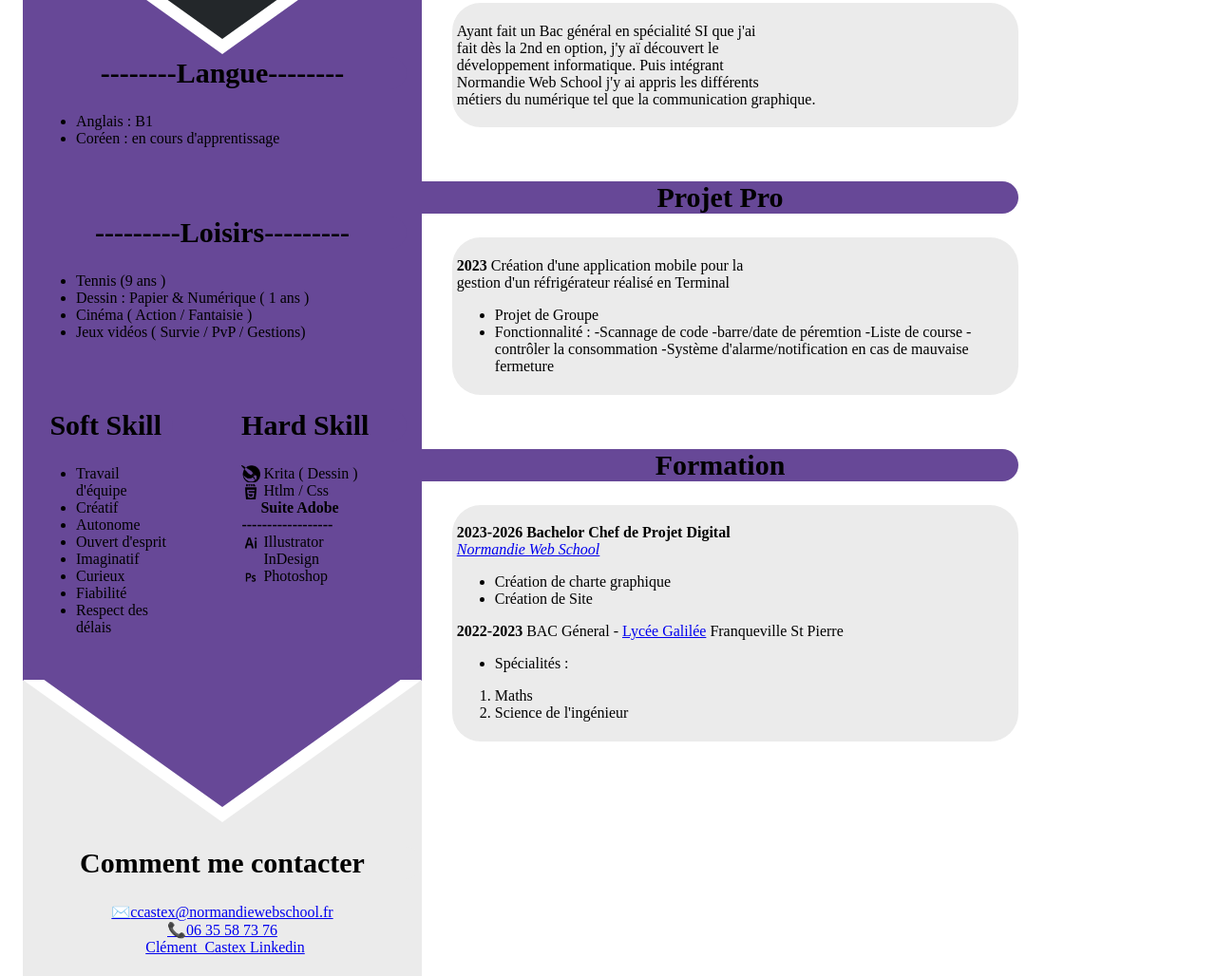
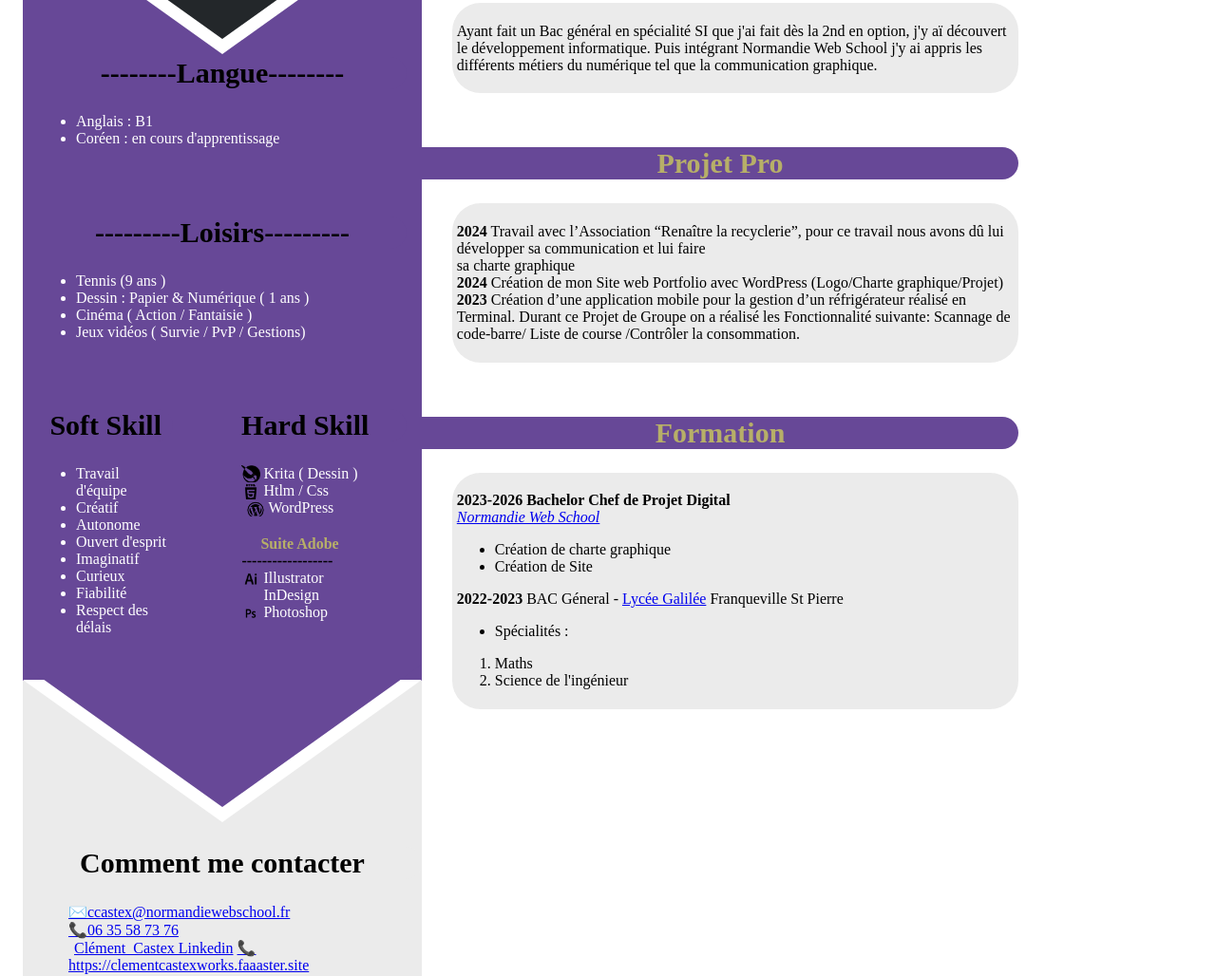
Before and after one commit to ClementCastex/CV_Html_Clement_Castex, a plain HTML site: page index.html in a window 1280 px wide. Shown: the part 553-1581 px from the top of the page at 95% size. Drawn offline with Linux system fonts and the light colour scheme.

Commit message:
mise a jour du texte par rapport au cv actuelle

```diff
--- a/css/style.css
+++ b/css/style.css
@@ -37,8 +37,11 @@ h2 {
   border-bottom-right-radius: 30px;
   font-family: Montserrat, regular;
   text-align: center;
+  color: #b7af68;
 }
-
+.box-l h2 {
+  color: black;
+}
 /* Layout */
 header {
   background-color: #ffffff;
@@ -62,8 +65,6 @@ section {
   -webkit-border-radius: 250px;
   border-radius: 250px;
 }
-
-}
 footer {
   background-color: #ebebeb;
   z-index: 5;
@@ -86,33 +87,37 @@ footer {
 
 /* Contacter Section */
 .contacter {
-  text-align: center;
+  text-align: left;
   background-color: #ebebeb;
   min-height: 10rem;
   padding-top: 9.4rem;
   margin-top: -9.3rem;
 }
+.c-contact {
+  margin-left: 3rem;
+}
 
 .contacter h2 {
   background-color: #ebebeb;
+  color: black;
 }
 
 /* Box Styling */
 
-
 .box,
-.box2{
+.box2 {
   display: flex;
 }
-.text-titre{
+.text-titre {
   display: flex;
-  align-items: center;}
-.logo{
+  align-items: center;
+}
+.logo {
   margin-left: -30px;
   width: 55%;
   margin-top: 5rem;
 }
-.nom{
+.nom {
   display: flex;
   flex-direction: column;
   align-items: flex-start;
@@ -145,6 +150,7 @@ footer {
   padding-top: 7rem;
   margin-top: 4px;
   margin-bottom: -142px;
+  color: white;
 }
 
 .box-r {
@@ -177,18 +183,17 @@ footer {
   background: #674897;
 }
 
-
 /* Styling */
 h1 {
-  margin-top:2rem;
+  margin-top: 2rem;
   margin-bottom: -1.7rem;
   font-size: 4.5rem;
   font-family: Montserrat, regular;
   color: #674897;
   background-color: #fff;
 }
-.castex::first-letter{
-  color: #B7AF68;
+.castex::first-letter {
+  color: #b7af68;
 }
 h2 footer {
   color: #ebebeb;
@@ -255,12 +260,19 @@ h2 footer {
   border-top: 150px solid #ffffff;
   margin-left: 16px;
 }
-
+h2 .box-l {
+  color: black;
+}
 .box2-r ul {
   list-style-type: none;
 }
 .AD {
+  margin-top: 20px;
   padding-left: 20px;
+  color: #b7af68;
+}
+.-- {
+  color: black;
 }
 li.K {
   background-image: url("/images/krita-icon.png");
@@ -274,6 +286,13 @@ li.HC {
   background-size: 20px;
   background-repeat: no-repeat;
   padding-left: 23px;
+}
+
+li.WP {
+  background-image: url("/images/WordPress\ Black.png");
+  background-size: 30px;
+  background-repeat: no-repeat;
+  padding-left: 28px;
 }
 
 li.IL {
--- a/index.html
+++ b/index.html
@@ -33,7 +33,8 @@
       <div class="st-placement">
         <p class="sous-titre">
           <strong class="st-gras">Étudiant</strong><br>
-          recherche un CDI en tant que web designer a partir de 11/2023
+          Candidature pour un stage
+          a partir de 04/2024
         </p>
       </div>
   </header>
@@ -75,11 +76,12 @@
             <ul class="police">
               <li class="K">Krita ( Dessin )</li>
               <li class="HC">Htlm / Css</li>
+              <li class="WP">WordPress</li>
               <strong>
                 <li class="AD">Suite Adobe</li>
               </strong>
               <strong>
-                <li>------------------</li>
+                <li class="--">------------------</li>
               </strong>
               <li class="IL">Illustrator</li>
               <li class="IN">InDesign</li>
@@ -93,12 +95,16 @@
         </div>
         <div class="contacter">
           <h2><strong>Comment me contacter </strong></h2>
-          <div class="mail">
-            <a href="mailto:ccastex@normandiewebschool.fr">ccastex@normandiewebschool.fr</a><br>
+          <div class="c-contact">
+            <div class="mail">
+              <a href="mailto:ccastex@normandiewebschool.fr">ccastex@normandiewebschool.fr</a><br>
+            </div>
+            <a href="tel:0635587376" class="tel">06 35 58 73 76</a><br>
+            <a href="https://www.linkedin.com/in/cl%C3%A9ment-castex/?lipi=urn%3Ali%3Apage%3Ad_flagship3_profile_view_base%3B27HF%2BOw6RqGDFYK6KoKt7Q%3D%3D"
+              class="linkedin">Clément_Castex Linkedin</a>
+            <a href="https://clementcastexworks.faaaster.site"
+              class="tel">https://clementcastexworks.faaaster.site</a><br>
           </div>
-          <a href="tel:0635587376" class="tel">06 35 58 73 76</a><br>
-          <a href="https://www.linkedin.com/in/cl%C3%A9ment-castex/?lipi=urn%3Ali%3Apage%3Ad_flagship3_profile_view_base%3B27HF%2BOw6RqGDFYK6KoKt7Q%3D%3D"
-            class="linkedin">Clément_Castex Linkedin</a>
         </div>
       </div>
       <div class="box-r">
@@ -106,11 +112,11 @@
           <h2 class="align-cen">Profil</h2>
           <div class="fond-gris">
             <p>
-              Ayant fait un Bac général en spécialité SI que j'ai<br>
-              fait dès la 2nd en option, j'y aï découvert le<br>
-              développement informatique. Puis intégrant<br>
-              Normandie Web School j'y ai appris les différents<br>
-              métiers du numérique tel que la communication graphique.<br>
+              Ayant fait un Bac général en spécialité SI que j'ai
+              fait dès la 2nd en option, j'y aï découvert le
+              développement informatique. Puis intégrant
+              Normandie Web School j'y ai appris les différents
+              métiers du numérique tel que la communication graphique.
             </p>
           </div>
         </section>
@@ -118,17 +124,14 @@
           <h2>Projet Pro</h2>
           <div class="fond-gris">
             <p>
-              <strong>2023</strong> Création d'une application mobile pour la<br>
-              gestion d'un réfrigérateur réalisé en Terminal
+              <strong>2024</strong> Travail avec l’Association “Renaître la recyclerie”, pour ce travail nous avons dû
+              lui développer sa communication et lui faire
+              <br />sa charte graphique<br />
+              <strong>2024</strong> Création de mon Site web Portfolio avec WordPress (Logo/Charte graphique/Projet)
+              <br /><strong>2023</strong> Création d’une application mobile pour la gestion d’un réfrigérateur réalisé
+              en Terminal. Durant ce Projet de Groupe on a réalisé les Fonctionnalité suivante: Scannage de code-barre/
+              Liste de course /Contrôler la consommation.
             </p>
-            <ul>
-              <li>Projet de Groupe</li>
-              <li>
-                Fonctionnalité : -Scannage de code -barre/date de péremtion
-                -Liste de course -contrôler la consommation -Système
-                d'alarme/notification en cas de mauvaise fermeture
-              </li>
-            </ul>
           </div>
         </section>
         <section>
```
Also changed, not shown: images/WordPress Black.png (added).
